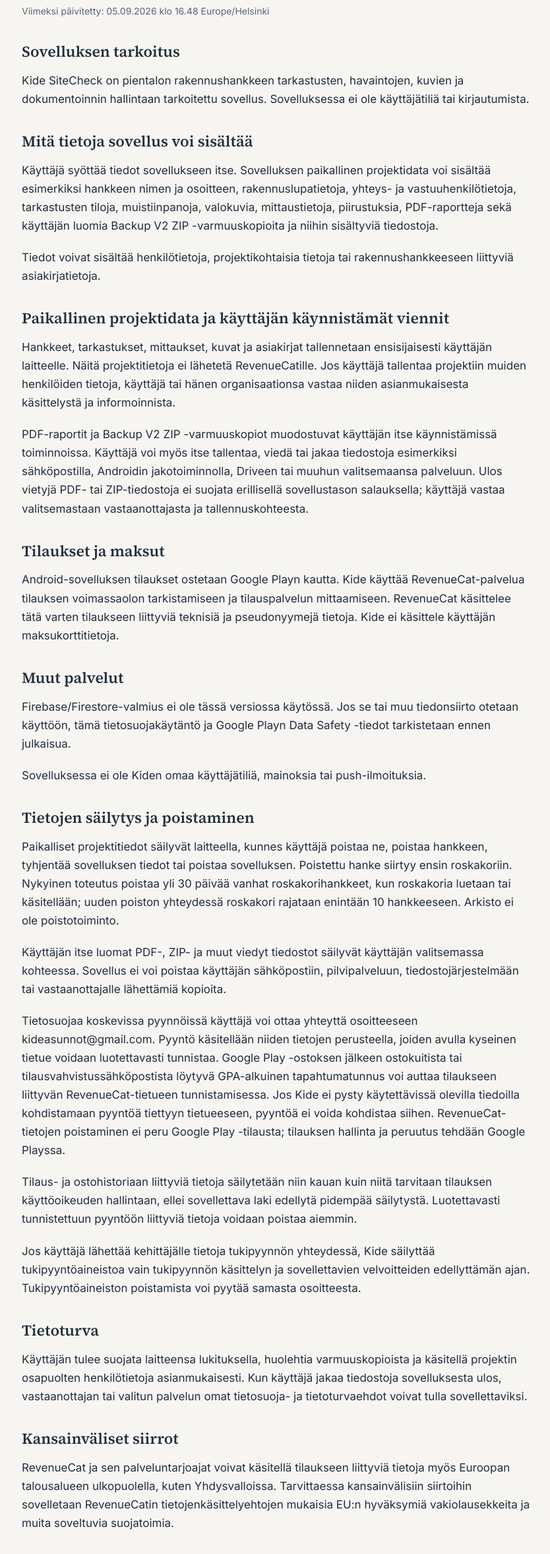
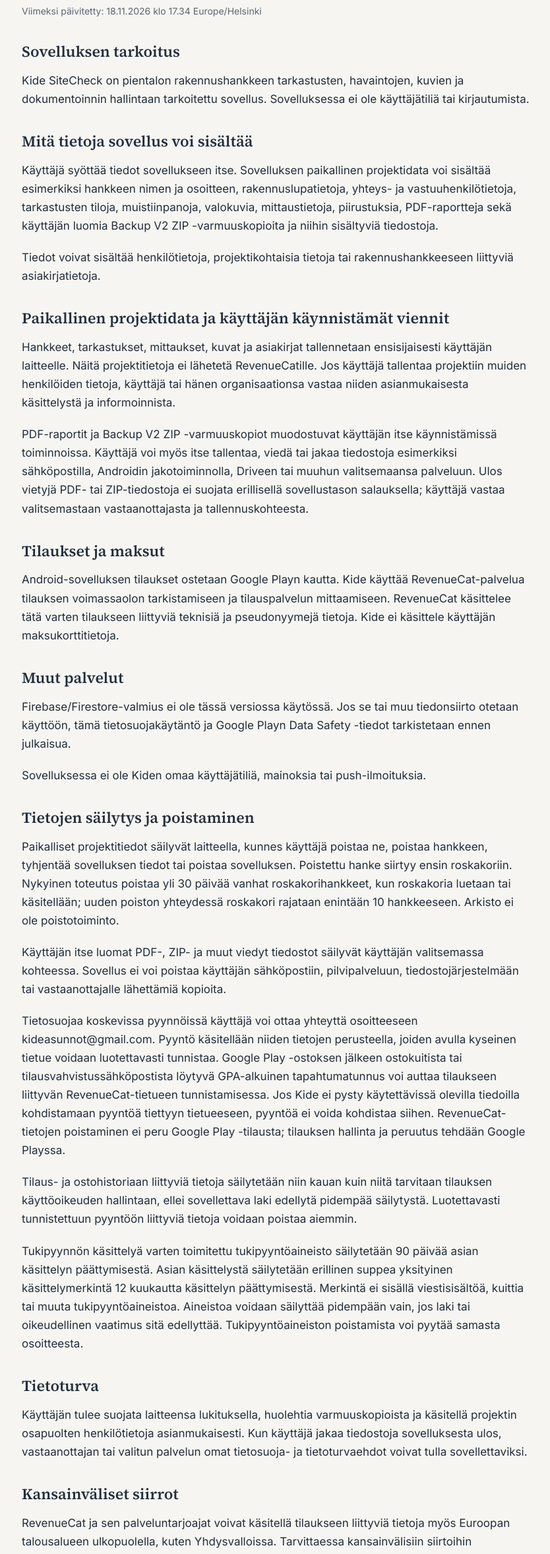
Before and after one commit to PekkaKiviahde/kidework-site, a plain HTML site: page tietosuoja.html in a window 1280 px wide. Shown: the part 127-2482 px from the top of the page at 66% size, without its empty margins (221-1055 px from the left). Drawn offline with Linux system fonts and the light colour scheme.

Commit message:
docs: align support request retention text in privacy policy (kide-sitecheck#404)
Replace the support request retention sentence in tietosuoja.html with
the text approved on 18.11.2026 (decision D=1, kide-sitecheck#404) and
already published on the Google Sites privacy page: support material is
kept 90 days after the case is closed, a separate minimal private
handling record 12 months, longer only if required by law or a legal
claim. Update the "last updated" timestamp.

Co-Authored-By: Claude Opus 5.5 <noreply@anthropic.com>

```diff
--- a/tietosuoja.html
+++ b/tietosuoja.html
@@ -33,7 +33,7 @@ footer{padding:24px 0;border-top:1px solid #D9DEE4}
 <header><div class="wrap"><a href="index.html">KideWorks – etusivu</a></div></header>
 <main class="wrap" id="sisalto">
 <h1>Tietosuojakäytäntö – Kide SiteCheck</h1>
-<p class="updated">Viimeksi päivitetty: 05.09.2026 klo 16.48 Europe/Helsinki</p>
+<p class="updated">Viimeksi päivitetty: 18.11.2026 klo 17.34 Europe/Helsinki</p>
 <h2>Sovelluksen tarkoitus</h2>
 <p>Kide SiteCheck on pientalon rakennushankkeen tarkastusten, havaintojen, kuvien ja dokumentoinnin hallintaan tarkoitettu sovellus. Sovelluksessa ei ole käyttäjätiliä tai kirjautumista.</p>
 <h2>Mitä tietoja sovellus voi sisältää</h2>
@@ -52,7 +52,7 @@ footer{padding:24px 0;border-top:1px solid #D9DEE4}
 <p>Käyttäjän itse luomat PDF-, ZIP- ja muut viedyt tiedostot säilyvät käyttäjän valitsemassa kohteessa. Sovellus ei voi poistaa käyttäjän sähköpostiin, pilvipalveluun, tiedostojärjestelmään tai vastaanottajalle lähettämiä kopioita.</p>
 <p>Tietosuojaa koskevissa pyynnöissä käyttäjä voi ottaa yhteyttä osoitteeseen kideasunnot@gmail.com. Pyyntö käsitellään niiden tietojen perusteella, joiden avulla kyseinen tietue voidaan luotettavasti tunnistaa. Google Play -ostoksen jälkeen ostokuitista tai tilausvahvistussähköpostista löytyvä GPA-alkuinen tapahtumatunnus voi auttaa tilaukseen liittyvän RevenueCat-tietueen tunnistamisessa. Jos Kide ei pysty käytettävissä olevilla tiedoilla kohdistamaan pyyntöä tiettyyn tietueeseen, pyyntöä ei voida kohdistaa siihen. RevenueCat-tietojen poistaminen ei peru Google Play -tilausta; tilauksen hallinta ja peruutus tehdään Google Playssa.</p>
 <p>Tilaus- ja ostohistoriaan liittyviä tietoja säilytetään niin kauan kuin niitä tarvitaan tilauksen käyttöoikeuden hallintaan, ellei sovellettava laki edellytä pidempää säilytystä. Luotettavasti tunnistettuun pyyntöön liittyviä tietoja voidaan poistaa aiemmin.</p>
-<p>Jos käyttäjä lähettää kehittäjälle tietoja tukipyynnön yhteydessä, Kide säilyttää tukipyyntöaineistoa vain tukipyynnön käsittelyn ja sovellettavien velvoitteiden edellyttämän ajan. Tukipyyntöaineiston poistamista voi pyytää samasta osoitteesta.</p>
+<p>Tukipyynnön käsittelyä varten toimitettu tukipyyntöaineisto säilytetään 90 päivää asian käsittelyn päättymisestä. Asian käsittelystä säilytetään erillinen suppea yksityinen käsittelymerkintä 12 kuukautta käsittelyn päättymisestä. Merkintä ei sisällä viestisisältöä, kuittia tai muuta tukipyyntöaineistoa. Aineistoa voidaan säilyttää pidempään vain, jos laki tai oikeudellinen vaatimus sitä edellyttää. Tukipyyntöaineiston poistamista voi pyytää samasta osoitteesta.</p>
 <h2>Tietoturva</h2>
 <p>Käyttäjän tulee suojata laitteensa lukituksella, huolehtia varmuuskopioista ja käsitellä projektin osapuolten henkilötietoja asianmukaisesti. Kun käyttäjä jakaa tiedostoja sovelluksesta ulos, vastaanottajan tai valitun palvelun omat tietosuoja- ja tietoturvaehdot voivat tulla sovellettaviksi.</p>
 <h2>Kansainväliset siirrot</h2>
```
